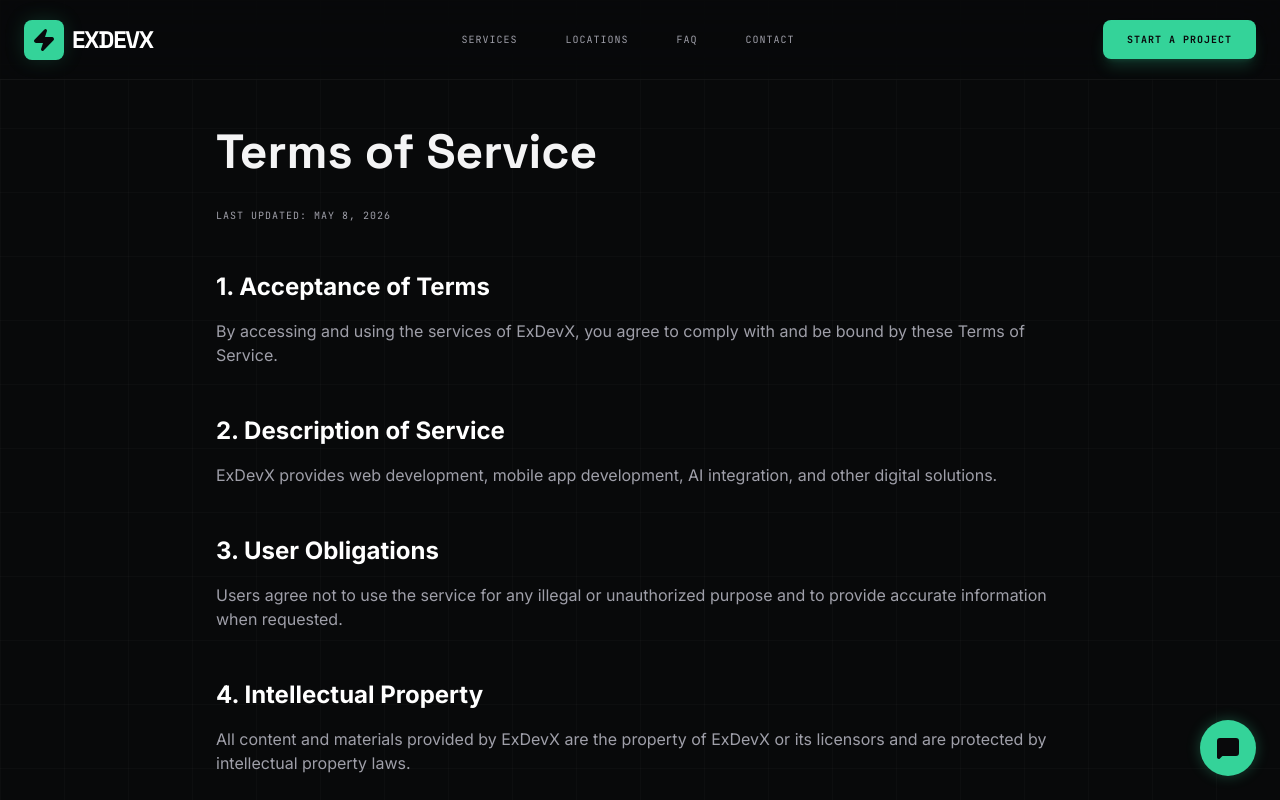
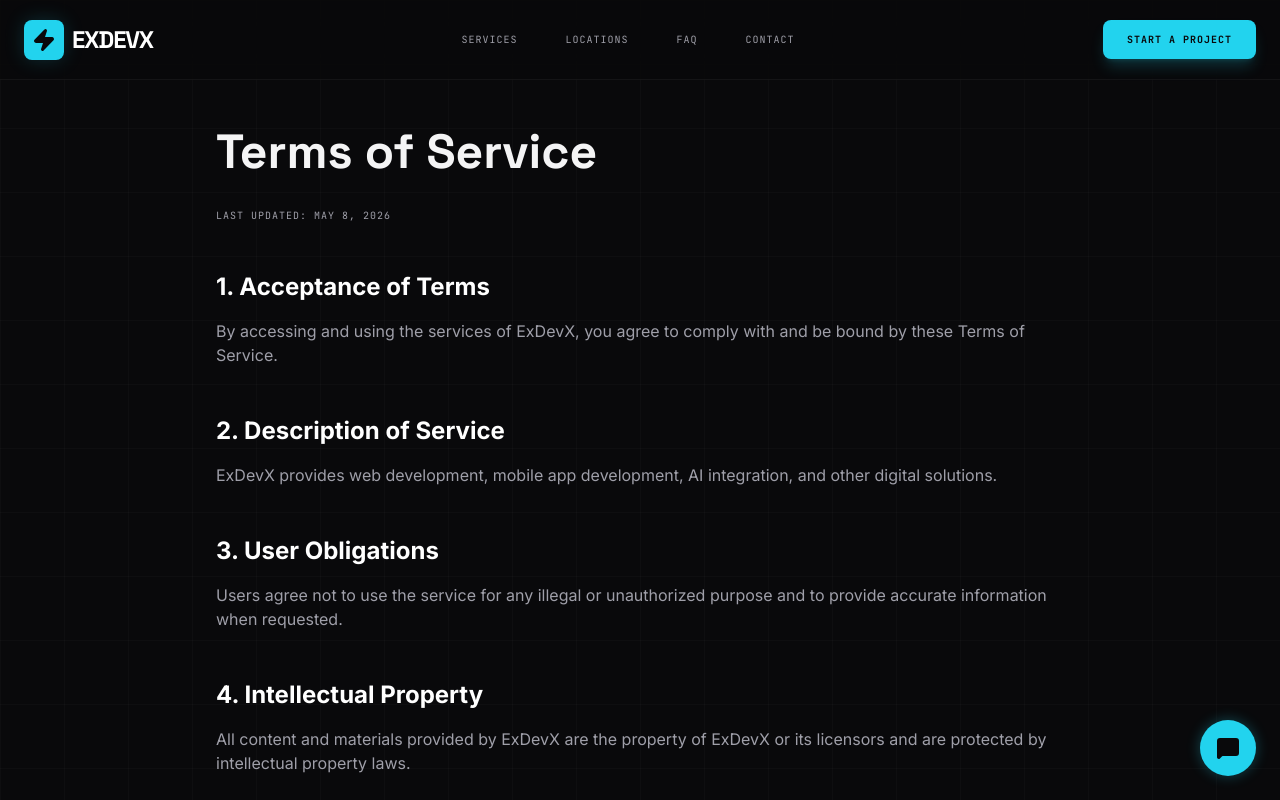
Before and after one commit to AbhiDevepl/exdevx.in, a React (Vite) app: page /terms-of-service in a window 1280 px wide. Shown: the top 800 px of the page. Built offline with nearby package versions, Linux system fonts and the light colour scheme.

Commit message:
Update color palette to use cyan shades for primary elements and adjust related styles

```diff
--- a/src/components/Hero.tsx
+++ b/src/components/Hero.tsx
@@ -31,7 +31,7 @@ export function Hero() {
         </p>
 
         <div className="flex flex-col sm:flex-row gap-4 mb-20 lg:mb-0">
-          <a href="#contact" className="bg-primary hover:bg-primary-dark text-zinc-950 px-8 md:px-10 py-4 font-mono text-[10px] md:text-xs font-bold tracking-widest rounded-lg transition-all hover:shadow-[0_0_30px_rgba(52,211,153,0.35)] w-full sm:w-auto text-center focus-ring">
+          <a href="#contact" className="bg-primary hover:bg-primary-dark text-zinc-950 px-8 md:px-10 py-4 font-mono text-[10px] md:text-xs font-bold tracking-widest rounded-lg transition-all hover:shadow-[0_0_30px_rgba(34,211,238,0.35)] w-full sm:w-auto text-center focus-ring">
             START A PROJECT
           </a>
           <a href="#services" className="border border-white/10 hover:border-primary/40 text-zinc-200 hover:text-white px-8 md:px-10 py-4 font-mono text-[10px] md:text-xs font-bold tracking-widest rounded-lg transition-all w-full sm:w-auto text-center focus-ring">
--- a/src/components/Locations.tsx
+++ b/src/components/Locations.tsx
@@ -44,7 +44,7 @@ export function Locations() {
         <div className="grid grid-cols-1 sm:grid-cols-2 md:grid-cols-3 lg:grid-cols-4 gap-4">
           {industries.map(industry => (
             <div key={industry} className="p-5 border border-white/5 bg-white/[0.02] flex items-center space-x-4 hover:border-primary/40 transition-colors rounded-lg group">
-              <span className="w-1.5 h-1.5 rounded-full bg-primary shadow-[0_0_8px_rgba(52,211,153,0.6)]" />
+              <span className="w-1.5 h-1.5 rounded-full bg-primary shadow-[0_0_8px_rgba(34,211,238,0.6)]" />
               <span className="font-mono text-[10px] md:text-xs text-zinc-400 group-hover:text-white transition-colors">{industry}</span>
             </div>
           ))}
--- a/src/index.css
+++ b/src/index.css
@@ -6,12 +6,23 @@
   --font-display: "Space Grotesk", sans-serif;
   --font-mono: "JetBrains Mono", ui-monospace, SFMono-Regular, monospace;
 
-  /* Signal palette — terminal emerald on near-black */
-  --color-primary: #34D399;
-  --color-primary-dark: #10B981;
-  --color-surface: #0F1113;
-  --color-surface-container: #16181B;
-  --color-background: #08090A;
+  /* Signal palette — cyan on zinc */
+  --color-primary: #22D3EE;      /* cyan-400 — CTA, links, focus rings */
+  --color-primary-dark: #06B6D4; /* cyan-500 — hover/pressed */
+  --color-background: #09090B;   /* zinc-950 */
+  --color-surface: #18181B;      /* zinc-900 — cards/nav */
+  --color-surface-container: #27272A; /* zinc-800 — elevated panels */
+}
+
+/* Light mode fallback — not primary.
+   ponytail: only surface tokens flip; headings/body use hardcoded text-white/zinc-*,
+   so light mode isn't fully legible until those are tokenized. Say the word to do that sweep. */
+.light {
+  --color-background: #FAFAFA;
+  --color-surface: #FFFFFF;
+  --color-surface-container: #F4F4F5;
+  --color-primary: #0891B2;      /* cyan-600 — darker for contrast on white */
+  --color-primary-dark: #0E7490; /* cyan-700 */
 }
 
 @layer base {
@@ -29,11 +40,11 @@
 }
 
 .neon-glow {
-  @apply shadow-[0_0_20px_rgba(52,211,153,0.18)];
+  @apply shadow-[0_0_20px_rgba(34,211,238,0.18)];
 }
 
 .neon-glow-sm {
-  @apply shadow-[0_0_14px_rgba(52,211,153,0.30)];
+  @apply shadow-[0_0_14px_rgba(34,211,238,0.30)];
 }
 
 /* Consistent keyboard-focus ring for all interactive elements */
```
Also changed, not shown: public/favicon.svg.
